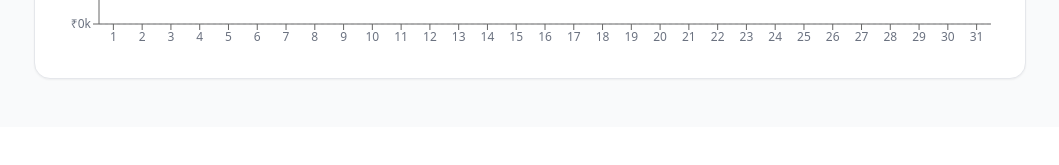
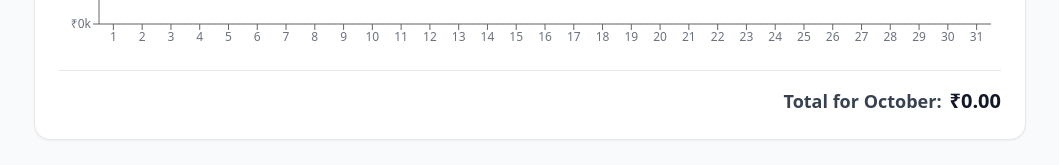
Before and after one commit to saachi032/Grocefy, a React (Vite) app in the folder Frontend/grocefy/: page /expenses in a window 1280 px wide. Shown: the part 954-1119 px from the top of the page, without its empty margins (110-1169 px from the left). Before the commit the page ends 1081 px from the top, so only its background shows below. Built offline with nearby package versions, Linux system fonts and the light colour scheme; no server answers; sample sign-in values are in the browser's storage.

Commit message:
expenses page

```diff
--- a/Frontend/grocefy/src/components/UserInterface/Expenses.jsx
+++ b/Frontend/grocefy/src/components/UserInterface/Expenses.jsx
@@ -713,6 +713,18 @@ const Expenses = () => {
                     <Bar dataKey="spending" fill="#10B981" radius={[4, 4, 0, 0]} />
                 </BarChart>
             </ResponsiveContainer>
+
+            {/* --- THIS IS THE ADDED BLOCK --- */}
+            <div className={`mt-4 pt-4 border-t ${isDarkMode ? 'border-gray-700' : 'border-gray-200'}`}>
+                <p className={`text-right text-lg font-semibold ${isDarkMode ? 'text-gray-300' : 'text-gray-700'}`}>
+                    Total for {format(currentDate, 'MMMM')}:
+                    <span className={`ml-2 text-xl font-bold ${isDarkMode ? 'text-white' : 'text-gray-900'}`}>
+                        ₹{monthlyTotal.toLocaleString('en-IN', { minimumFractionDigits: 2, maximumFractionDigits: 2 })}
+                    </span>
+                </p>
+            </div>
+            {/* --- END OF ADDED BLOCK --- */}
+
         </section>
       </main>
 
```
Also changed, not shown: Frontend/grocefy/src/context/ThemeContext.jsx (line endings or trailing spaces), Frontend/grocefy/src/index.css (line endings or trailing spaces).
